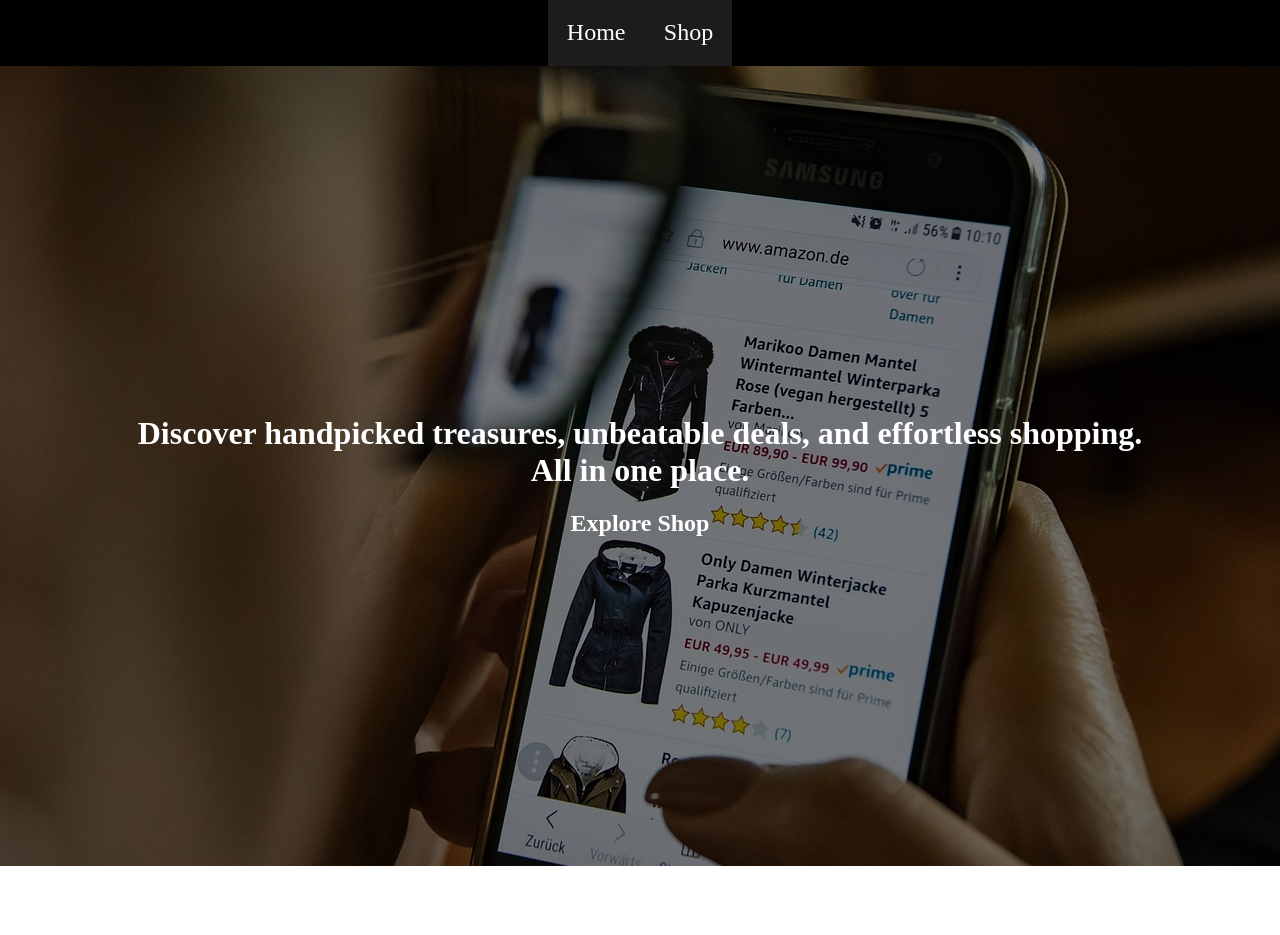
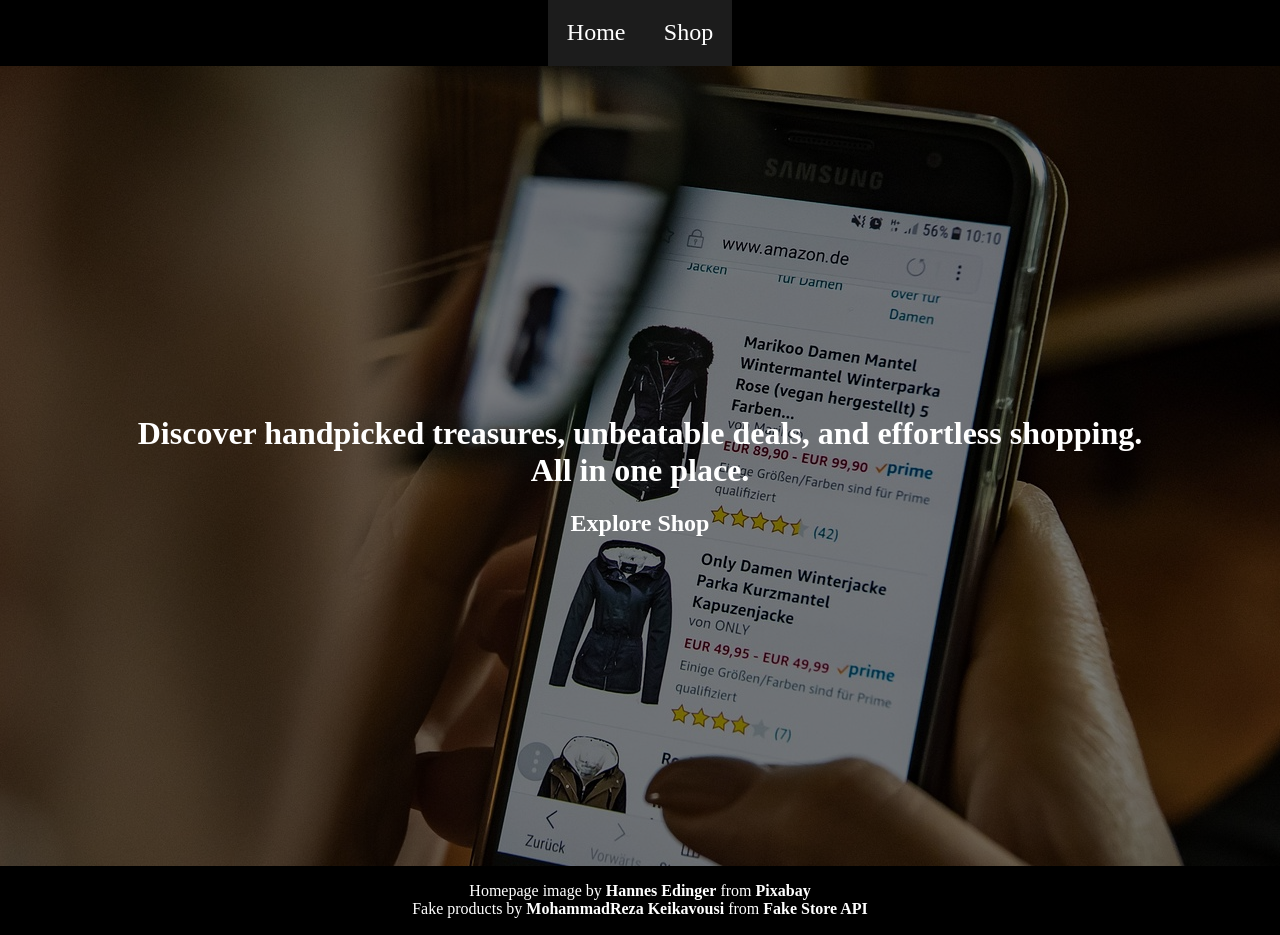
Before and after one commit to cesar-a-delacruz/shopping-cart, a React (Vite) app: page / in a window 1280 px wide. Before the commit the page ends 882 px from the top, so only its background shows below. Built offline with nearby package versions, Linux system fonts and the light colour scheme.

Commit message:
feat: add credit on footer

```diff
--- a/src/components/footer/Credit.jsx
+++ /dev/null
@@ -1,5 +0,0 @@
-function Credit() {
-  return <p className="credit"></p>;
-}
-
-export default Credit;
--- a/src/components/footer/Footer.jsx
+++ b/src/components/footer/Footer.jsx
@@ -1,4 +1,5 @@
-import Credit from "./Credit";
+import Credit from "./credit/Credit";
+import "./Footer.module.css";
 
 function Footer() {
   return (
--- /dev/null
+++ b/src/components/footer/Footer.module.css
@@ -0,0 +1,5 @@
+footer {
+  background-color: black;
+  display: flex;
+  justify-content: center;
+}
--- /dev/null
+++ b/src/components/footer/credit/Credit.jsx
@@ -0,0 +1,24 @@
+import styles from "./Credit.module.css";
+
+function Credit() {
+  return (
+    <p className={styles.credit}>
+      Homepage image by{" "}
+      <a href="https://pixabay.com/users/hutchrock-2563315/?utm_source=link-attribution&utm_medium=referral&utm_campaign=image&utm_content=2900303">
+        Hannes Edinger
+      </a>{" "}
+      from{" "}
+      <a href="https://pixabay.com//?utm_source=link-attribution&utm_medium=referral&utm_campaign=image&utm_content=2900303">
+        Pixabay
+      </a>
+      <br />
+      Fake products by{" "}
+      <a href="https://www.linkedin.com/in/keikaavousi">
+        MohammadReza Keikavousi
+      </a>{" "}
+      from <a href="https://fakestoreapi.com/">Fake Store API</a>
+    </p>
+  );
+}
+
+export default Credit;
--- /dev/null
+++ b/src/components/footer/credit/Credit.module.css
@@ -0,0 +1,15 @@
+p.credit {
+    text-align: center;
+}
+p.credit,
+p.credit a {
+  color: white;
+}
+
+p.credit a {
+    font-weight: bold;
+  text-decoration: none;
+}
+p.credit a:hover {
+  text-decoration: underline;
+}
```
